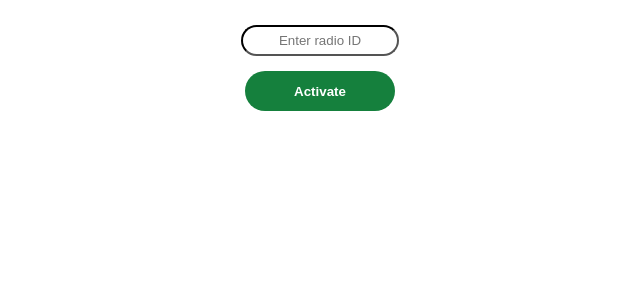
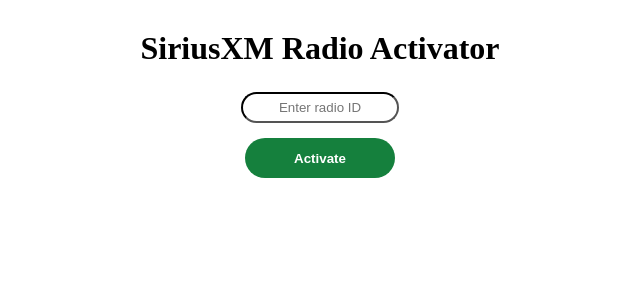
Before and after one commit to richardk80/sxm-server, a Flask app: page / in a window 1280 px wide. Shown: the top 300 px of the page, without its empty margins (320-960 px from the left). Run offline with Flask 3, Linux system fonts and the light colour scheme.

Commit message:
Update index.html

```diff
--- a/templates/index.html
+++ b/templates/index.html
@@ -9,6 +9,9 @@
     <link rel="stylesheet" href="{{ url_for('static', filename='css/style.css') }}">
 </head>
 <body>
+    <div class="header">
+    <h1>SiriusXM Radio Activator</h1>
+  </div>
     <div class="box">
         {% if result and result.success %}
             <img alt="success" class="status" onclick="info()" src="{{ url_for('static', filename='images/success.svg') }}" title="Click for info">
```
